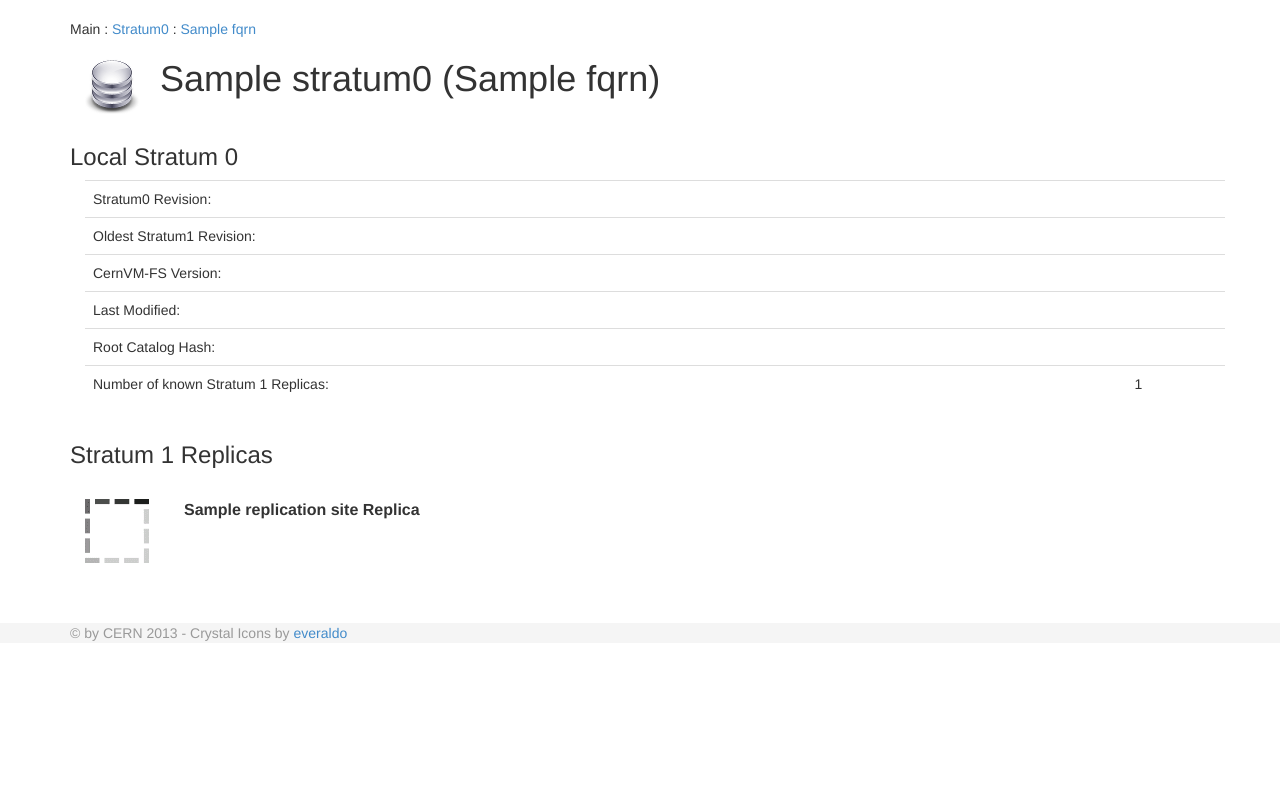
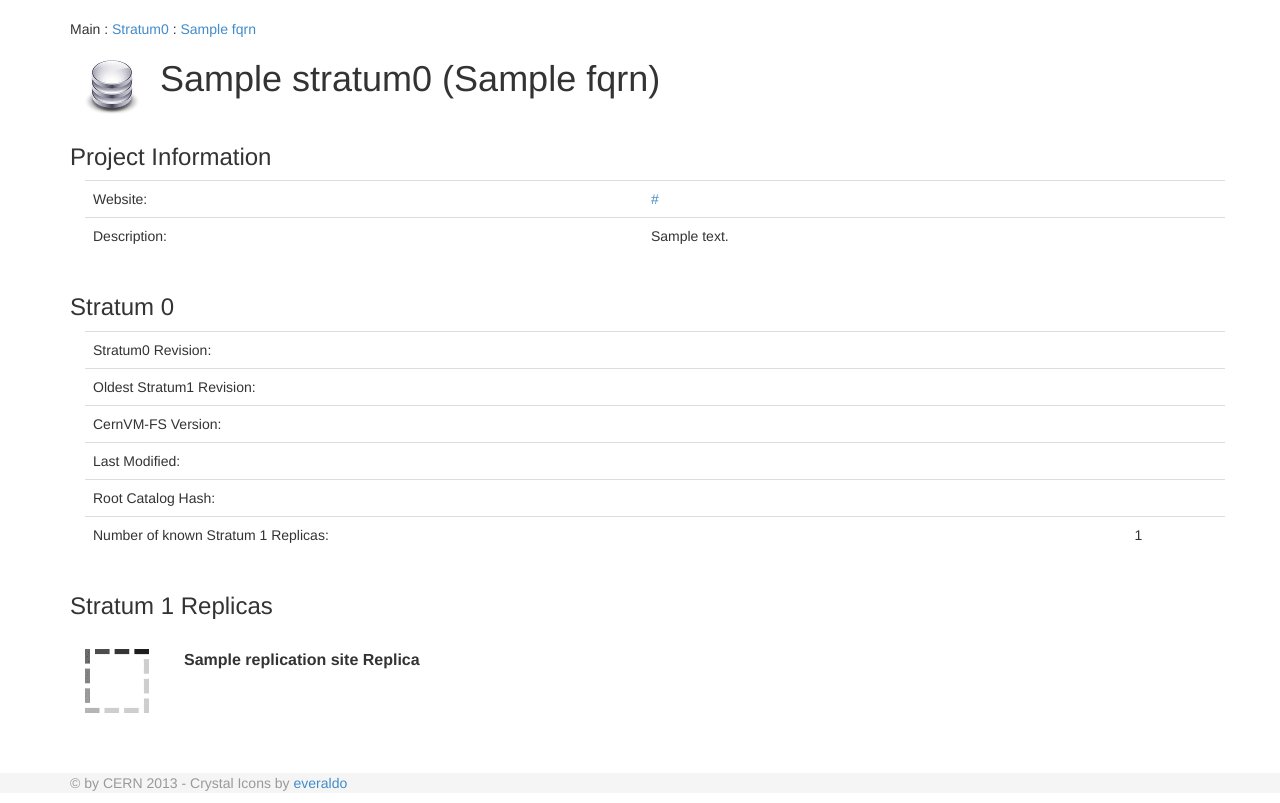
Before and after one commit to Moliholy/monitor, a Django app: template stratum0/templates/stratum0/details.html in a window 1280 px wide. Shown: the part 51-854 px from the top of the page. Before the commit the page ends 692 px from the top, so only its background shows below. Run offline with Django 3.2, Linux system fonts and the light colour scheme; the template is opened without the code that fills it: most values are stand-ins (such as "Sample title", 1, 10 or a date in 2020); some libraries are stand-ins or nearby versions.

Commit message:
show project information in details page

```diff
--- a/stratum0/templates/stratum0/details.html
+++ b/stratum0/templates/stratum0/details.html
@@ -156,7 +156,24 @@ window.onload = function() {
 }
 </script>
 
-<h3>Local Stratum 0</h3>
+{% if stratum0.project_description or stratum0.project_url %}
+<h3>Project Information</h3>
+<div class="container" id="project_info">
+    <table class="table">
+        <tr>
+            <td>Website:</td>
+            <td class="project_url"><a href="{{ stratum0.project_url }}" target="_blank">{{ stratum0.project_url }}</a></td>
+        </tr>
+        <tr>
+            <td>Description:</td>
+            <td class="project_description">{{ stratum0.project_description }}</td>
+        </tr>
+    </table>
+</div>
+
+{% endif %}
+
+<h3>Stratum 0</h3>
 <div class="container" id="stratum0">
     <table class="table">
         <tr>
```
